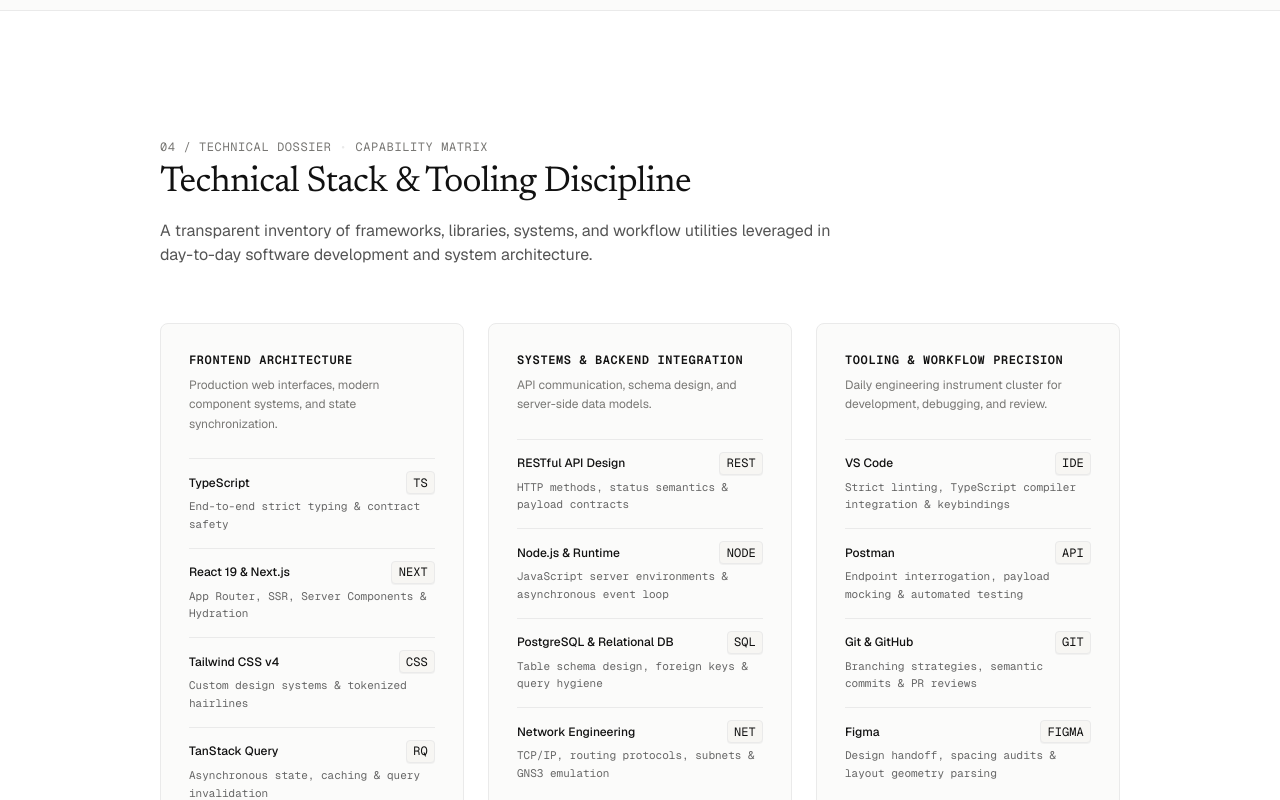
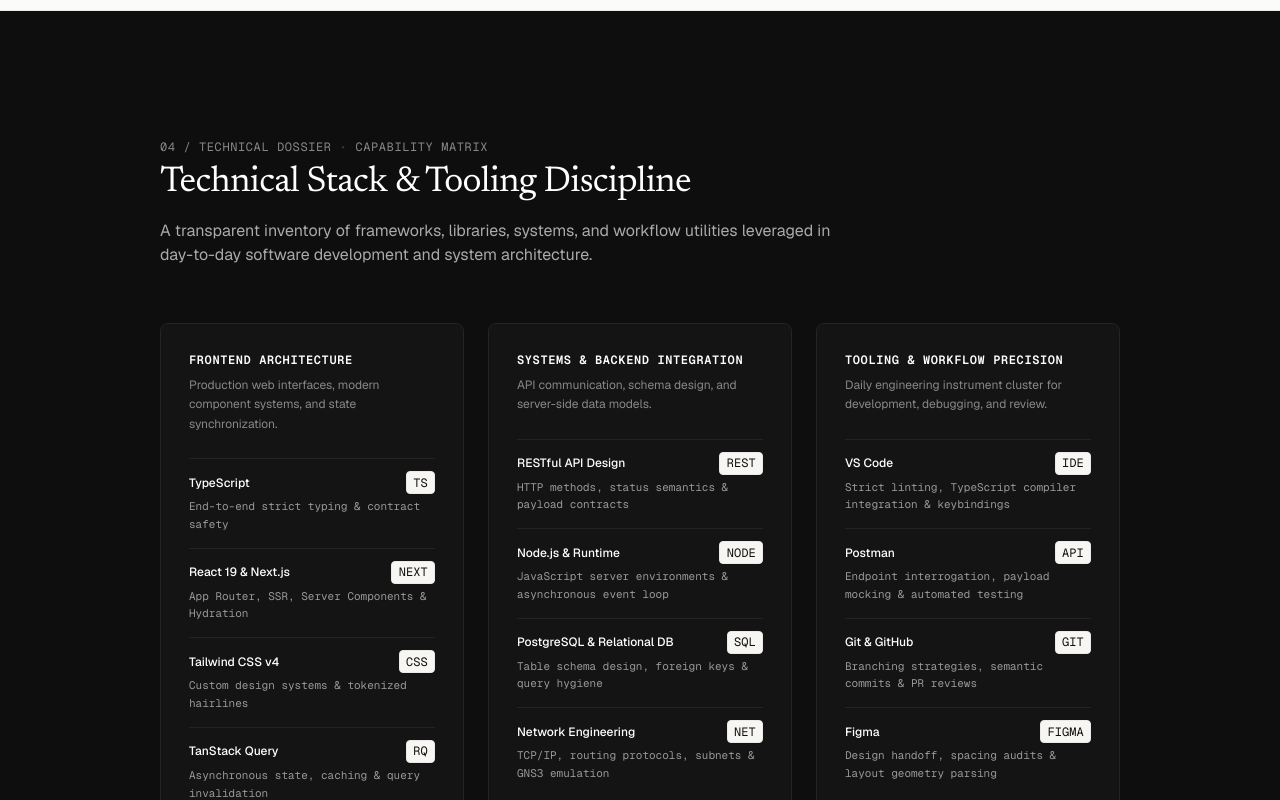
Before and after one commit to SwithinHalee/Portofolio-Joshua, a Next.js app: page / in a window 1280 px wide. Shown: the part 7760-8560 px from the top of the page. Built offline with nearby package versions, Linux system fonts and the light colour scheme.

Commit message:
feat(dossier): invert color scheme to dark monochrome theme

```diff
--- a/src/components/dossier.tsx
+++ b/src/components/dossier.tsx
@@ -3,23 +3,23 @@
 
 export function Dossier() {
   return (
-    <section id="dossier" className="py-24 md:py-32 border-b border-[#EAEAEA]">
+    <section id="dossier" className="py-24 md:py-32 border-b border-[#222222] bg-[#0E0E0E] text-[#FFFFFF]">
       <div className="mx-auto max-w-5xl px-6 sm:px-8">
         {/* Section Header */}
         <Reveal>
           <div className="mb-14 max-w-2xl">
-            <div className="flex items-center gap-2 font-mono text-xs text-[#787774] uppercase tracking-wider mb-2">
+            <div className="flex items-center gap-2 font-mono text-xs text-[#888888] uppercase tracking-wider mb-2">
               <span>04 / TECHNICAL DOSSIER</span>
-              <span className="text-[#EAEAEA]">•</span>
+              <span className="text-[#333333]">•</span>
               <span>CAPABILITY MATRIX</span>
             </div>
             <h2
-              className="text-3xl sm:text-4xl font-serif text-[#111111] tracking-[-0.02em] mb-4"
+              className="text-3xl sm:text-4xl font-serif text-white tracking-[-0.02em] mb-4"
               style={{ fontFamily: "var(--font-newsreader), Georgia, serif" }}
             >
               Technical Stack & Tooling Discipline
             </h2>
-            <p className="text-sm sm:text-base text-[#555555]">
+            <p className="text-sm sm:text-base text-[#AAAAAA]">
               A transparent inventory of frameworks, libraries, systems, and workflow utilities
               leveraged in day-to-day software development and system architecture.
             </p>
@@ -30,12 +30,12 @@
         <StaggerContainer className="grid grid-cols-1 md:grid-cols-3 gap-6">
           {TECH_CATEGORIES.map((category) => (
             <StaggerItem key={category.title}>
-              <div className="h-full flex flex-col justify-between rounded-[8px] border border-[#EAEAEA] bg-[#FBFBFA] p-6 sm:p-7 transition-colors duration-150 hover:border-[#CCCCCC] hover:bg-[#FFFFFF]">
+              <div className="h-full flex flex-col justify-between rounded-[8px] border border-[#242424] bg-[#141414] p-6 sm:p-7 transition-colors duration-150 hover:border-[#383838] hover:bg-[#181818]">
                 <div>
-                  <h3 className="font-mono text-xs uppercase tracking-wider text-[#111111] font-semibold mb-2">
+                  <h3 className="font-mono text-xs uppercase tracking-wider text-white font-semibold mb-2">
                     {category.title}
                   </h3>
-                  <p className="text-xs text-[#787774] mb-6 leading-relaxed">
+                  <p className="text-xs text-[#888888] mb-6 leading-relaxed">
                     {category.description}
                   </p>
 
@@ -44,19 +44,19 @@
                     {category.skills.map((skill) => (
                       <div
                         key={skill.name}
-                        className="border-t border-[#EAEAEA] pt-3 text-xs flex flex-col gap-1 group/skill cursor-default"
+                        className="border-t border-[#242424] pt-3 text-xs flex flex-col gap-1 group/skill cursor-default"
                       >
                         <div className="flex items-center justify-between">
-                          <span className="font-medium text-[#111111] font-sans group-hover/skill:text-[#000000]">
+                          <span className="font-medium text-white font-sans group-hover/skill:text-[#4ADE80] transition-colors">
                             {skill.name}
                           </span>
                           {skill.kbd && (
-                            <kbd>
+                            <kbd className="border border-[#2A2A2A] bg-[#202020] text-[#CCCCCC] shadow-none font-mono text-[10px] px-1.5 py-0.5 rounded">
                               {skill.kbd}
                             </kbd>
                           )}
                         </div>
-                        <span className="text-[11px] text-[#666666] font-mono leading-relaxed">
+                        <span className="text-[11px] text-[#999999] font-mono leading-relaxed">
                           {skill.detail}
                         </span>
                       </div>
```
